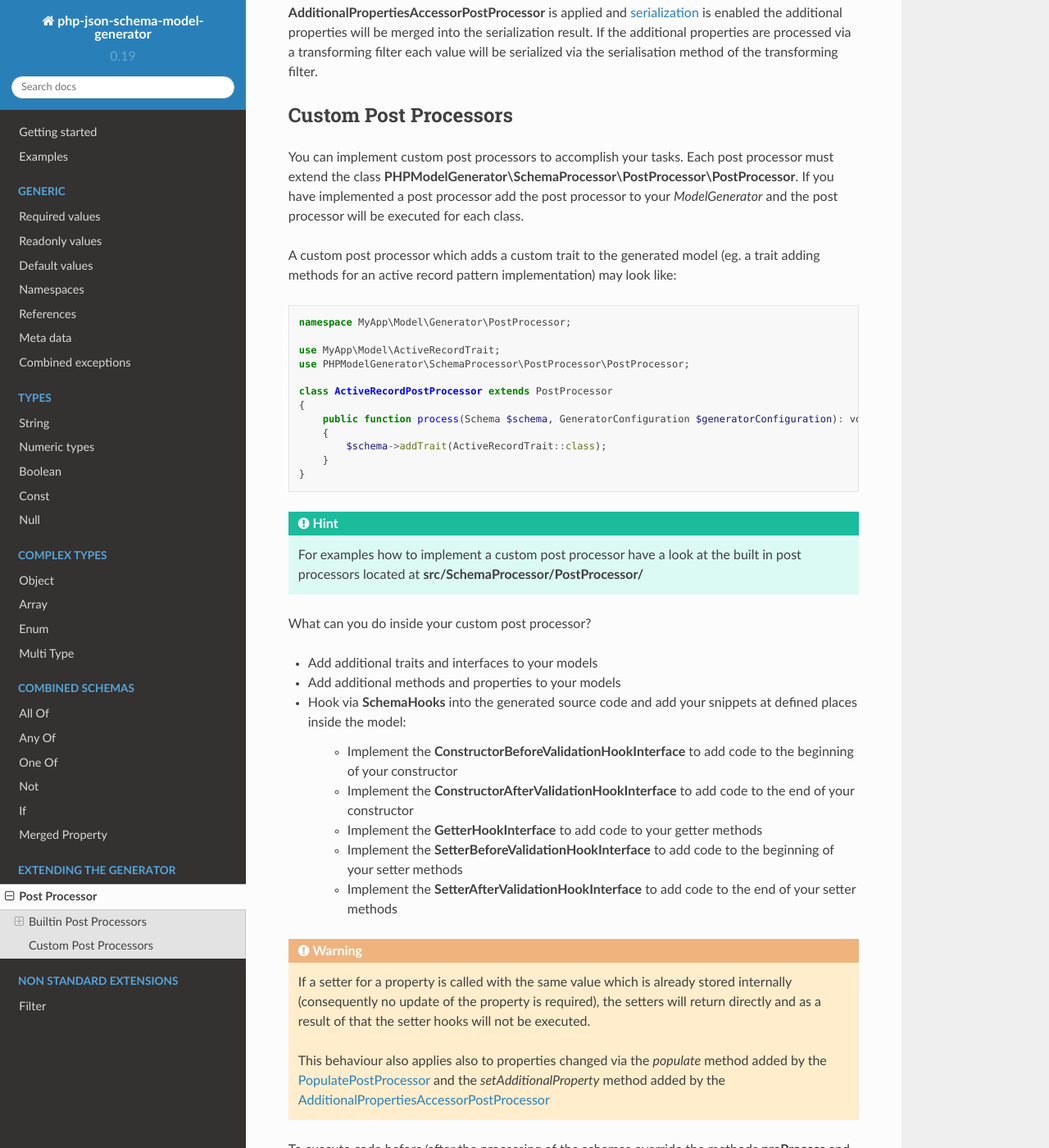
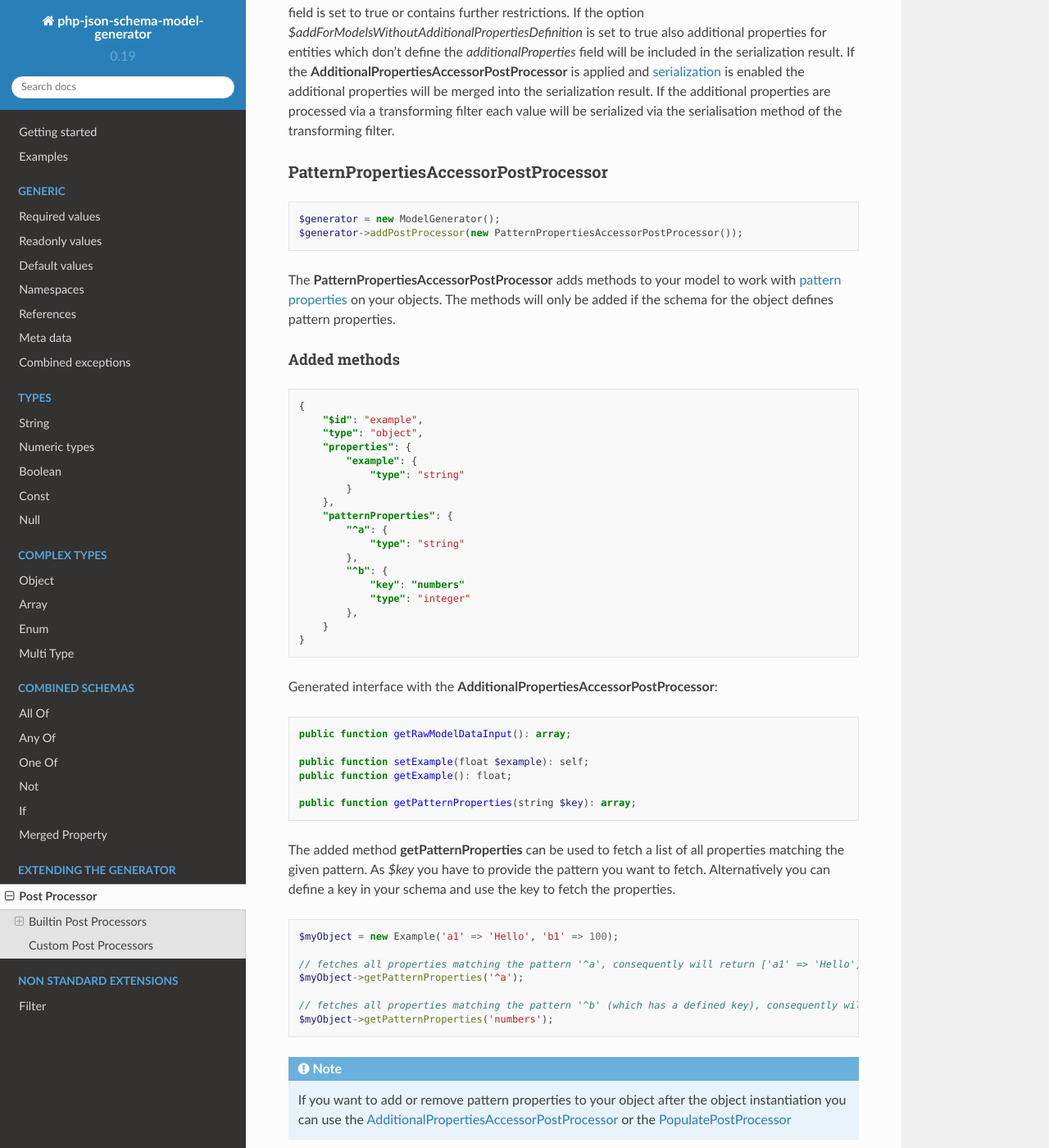
Before and after one commit to wol-soft/php-json-schema-model-generator, a Sphinx documentation site: the page built from docs/source/generator/postProcessor.rst, in a window 1280 px wide and 1400 px high, scrolled down 3844 px. Shown: the whole window at 82% size. Built offline with Sphinx 7.4.7 and the Read the Docs theme 2.0.0, drawn with Linux system fonts in a browser that asks for light colours; some of the changed text lies outside the part shown.

Commit message:
Update docs

```diff
--- a/docs/source/generator/postProcessor.rst
+++ b/docs/source/generator/postProcessor.rst
@@ -143,7 +143,68 @@ Generated interface with the **AdditionalPropertiesAccessorPostProcessor**:
 Serialization
 ~~~~~~~~~~~~~
 
-By default additional properties are not included in serialized models. If the **AdditionalPropertiesAccessorPostProcessor** is applied and `serialization <../gettingStarted.html#serialization-methods>`__ is enabled the additional properties will be merged into the serialization result. If the additional properties are processed via a transforming filter each value will be serialized via the serialisation method of the transforming filter.
+By default additional properties are only included in the serialized models if the *additionalProperties* field is set to true or contains further restrictions. If the option *$addForModelsWithoutAdditionalPropertiesDefinition* is set to true also additional properties for entities which don't define the *additionalProperties* field will be included in the serialization result. If the **AdditionalPropertiesAccessorPostProcessor** is applied and `serialization <../gettingStarted.html#serialization-methods>`__ is enabled the additional properties will be merged into the serialization result. If the additional properties are processed via a transforming filter each value will be serialized via the serialisation method of the transforming filter.
+
+PatternPropertiesAccessorPostProcessor
+^^^^^^^^^^^^^^^^^^^^^^^^^^^^^^^^^^^^^^
+
+.. code-block:: php
+
+    $generator = new ModelGenerator();
+    $generator->addPostProcessor(new PatternPropertiesAccessorPostProcessor());
+
+The **PatternPropertiesAccessorPostProcessor** adds methods to your model to work with `pattern properties <../complexTypes/object.html#pattern-properties>`__ on your objects. The methods will only be added if the schema for the object defines pattern properties.
+
+Added methods
+~~~~~~~~~~~~~
+
+.. code-block:: json
+
+    {
+        "$id": "example",
+        "type": "object",
+        "properties": {
+            "example": {
+                "type": "string"
+            }
+        },
+        "patternProperties": {
+            "^a": {
+                "type": "string"
+            },
+            "^b": {
+                "key": "numbers"
+                "type": "integer"
+            },
+        }
+    }
+
+Generated interface with the **AdditionalPropertiesAccessorPostProcessor**:
+
+.. code-block:: php
+
+    public function getRawModelDataInput(): array;
+
+    public function setExample(float $example): self;
+    public function getExample(): float;
+
+    public function getPatternProperties(string $key): array;
+
+The added method **getPatternProperties** can be used to fetch a list of all properties matching the given pattern. As *$key* you have to provide the pattern you want to fetch. Alternatively you can define a key in your schema and use the key to fetch the properties.
+
+.. code-block:: php
+
+    $myObject = new Example('a1' => 'Hello', 'b1' => 100);
+
+    // fetches all properties matching the pattern '^a', consequently will return ['a1' => 'Hello']
+    $myObject->getPatternProperties('^a');
+
+    // fetches all properties matching the pattern '^b' (which has a defined key), consequently will return ['b1' => 100]
+    $myObject->getPatternProperties('numbers');
+
+.. note::
+
+    If you want to add or remove pattern properties to your object after the object instantiation you can use the `AdditionalPropertiesAccessorPostProcessor <generator/postProcessor.html#additionalpropertiesaccessorpostprocessor>`__ or the `PopulatePostProcessor <generator/postProcessor.html#populatepostprocessor>`__
 
 Custom Post Processors
 ----------------------
```
Also changed, not shown: docs/source/complexTypes/object.rst (+45 -1 lines).
